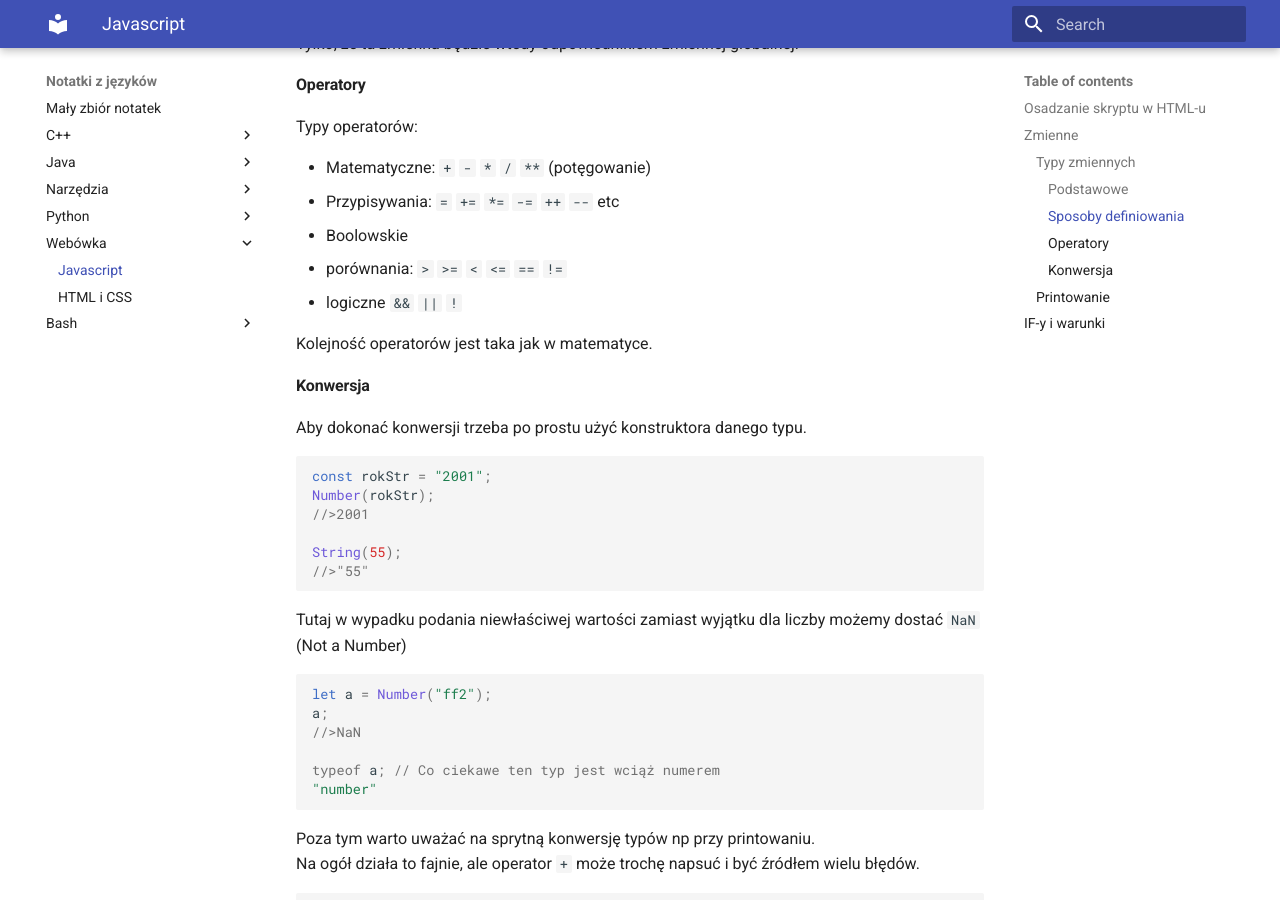
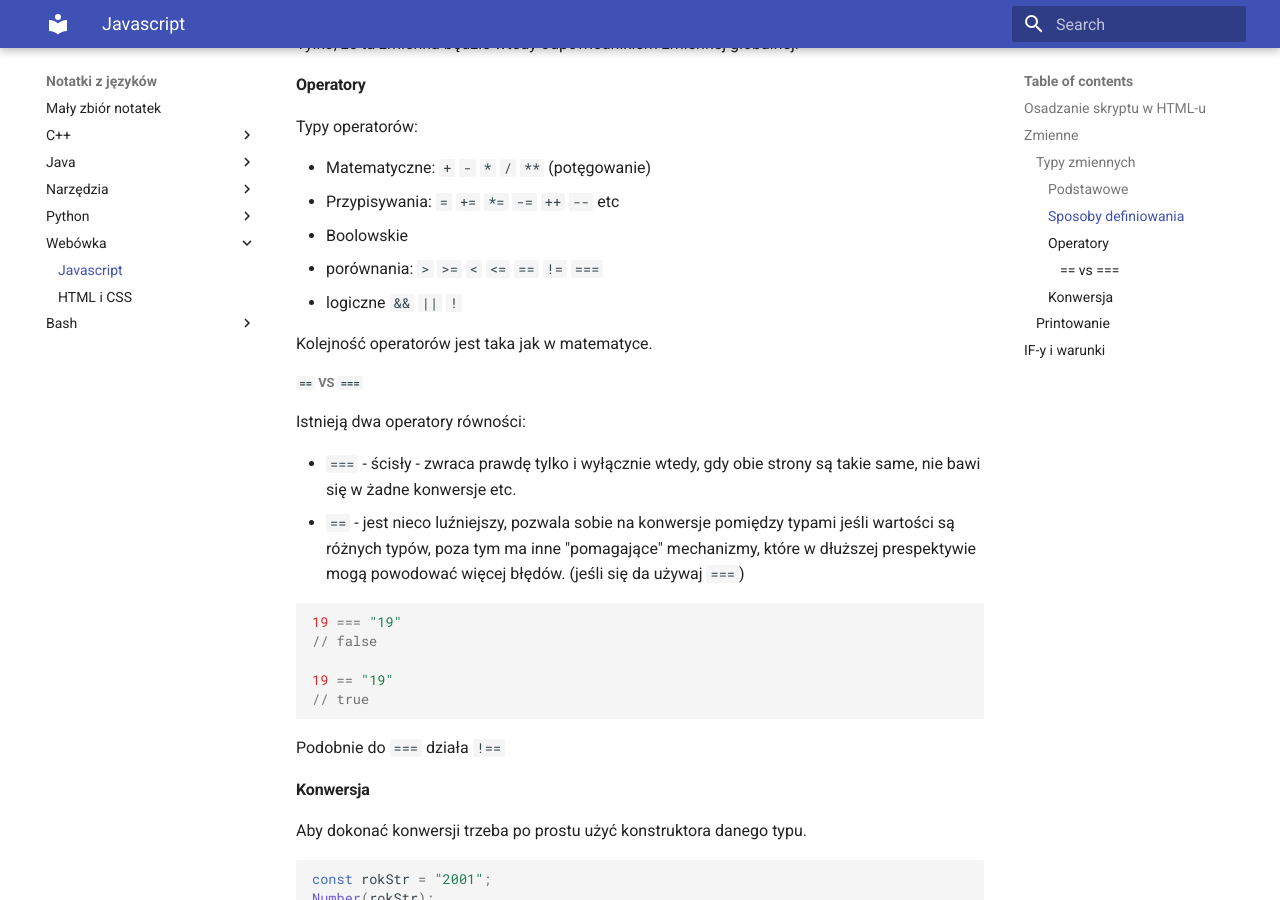
Before and after one commit to pktiuk/notatki_z_jezykow, an MkDocs documentation site: the page built from docs/Webówka/1_javascript_syntax.md, in a window 1280 px wide and 900 px high, scrolled down 2329 px. Built offline with MkDocs 1.6.1 and Material for MkDocs 9.7.7, drawn with Linux system fonts in a browser that asks for light colours; some of the changed text lies outside the part shown.

Commit message:
Operatory == i ===

````diff
--- a/docs/Webówka/1_javascript_syntax.md
+++ b/docs/Webówka/1_javascript_syntax.md
@@ -123,10 +123,27 @@ Typy operatorów:
 - Matematyczne: `+` `-` `*` `/` `**` (potęgowanie)
 - Przypisywania: `=` `+=` `*=` `-=` `++` `--` etc
 - Boolowskie
-  - porównania: `>` `>=` `<` `<=` `==` `!=`
+  - porównania: `>` `>=` `<` `<=` `==` `!=` `===`
   - logiczne `&&` `||` `!`
 
 Kolejność operatorów jest taka jak w matematyce.
+
+##### `==` vs `===`
+
+Istnieją dwa operatory równości:
+
+- `===` - ścisły -  zwraca prawdę tylko i wyłącznie wtedy, gdy obie strony są takie same, nie bawi się w żadne konwersje etc.
+- `==` - jest nieco luźniejszy, pozwala sobie na konwersje pomiędzy typami jeśli wartości są różnych typów, poza tym ma inne "pomagające" mechanizmy, które w dłuższej prespektywie mogą powodować więcej błędów. (jeśli się da używaj `===`)
+
+```js
+19 === "19"
+// false
+
+19 == "19"
+// true
+```
+
+Podobnie do `===` działa `!==`
 
 #### Konwersja
 
@@ -215,7 +232,7 @@ linii w kodzie`);
 Syntax warunków jest zbliżony do C++
 
 ```js
-const wiek = 44;
+const wiek = prompt("podaj wiek"); //pojawi się okno z pytaniem
 
 if (wiek >= 18)
 {
@@ -229,6 +246,8 @@ if (true)
       console.log("Nie");
 else
       console.log("Tak");
+
+if (true) console.log("True to prawda");
 ```
 
 Mamy też tu switcha
````
